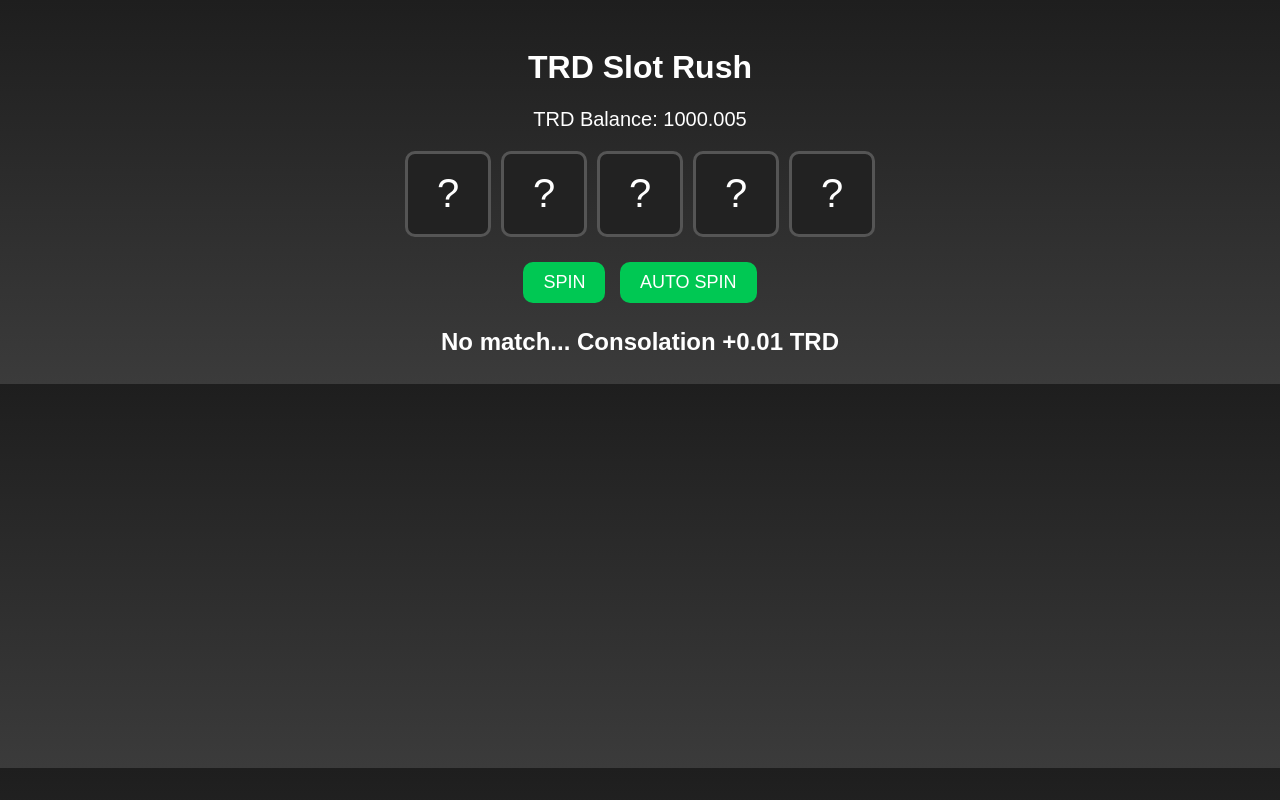
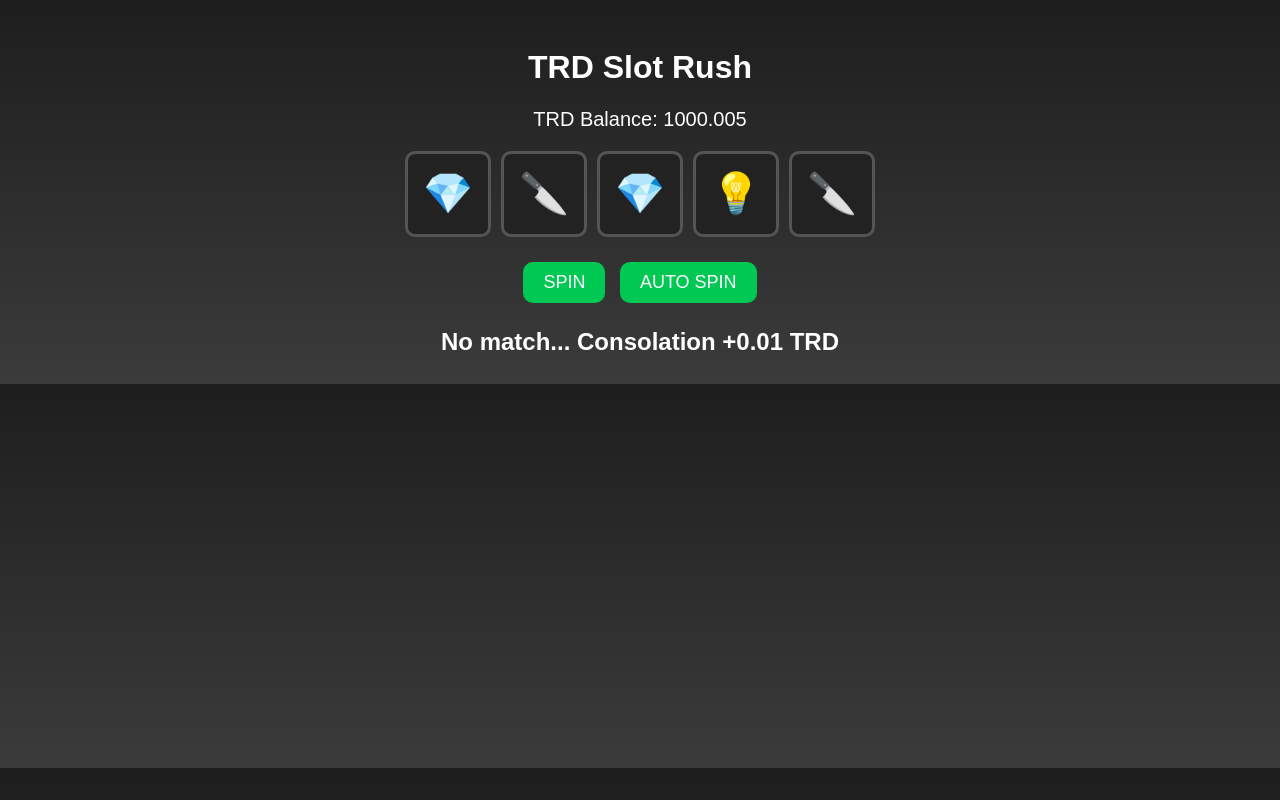
Before and after one commit to ragatechfreedom/Machineslotragatech, a plain HTML site: page index.html in a window 1280 px wide. Both pictures are taken after a click on the button "SPIN". Drawn offline with Linux system fonts and the light colour scheme.

Commit message:
Update index.html

```diff
--- a/index.html
+++ b/index.html
@@ -90,7 +90,7 @@
       updateBalanceDisplay();
 
       const reels = [];
-      for (let i = 1; i <= 0.005; i++) {
+      for (let i = 1; i <= 5; i++) {
         const symbol = symbols[Math.floor(Math.random() * symbols.length)];
         document.getElementById('reel' + i).textContent = symbol;
         reels.push(symbol);
```
